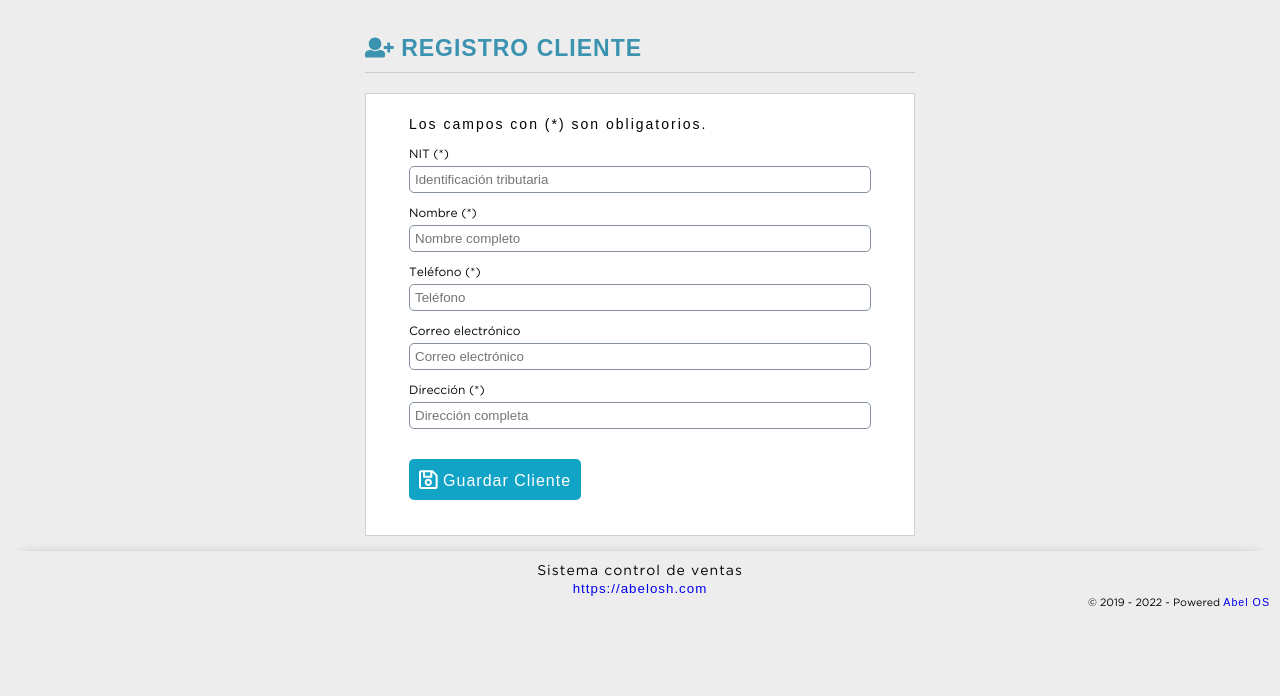
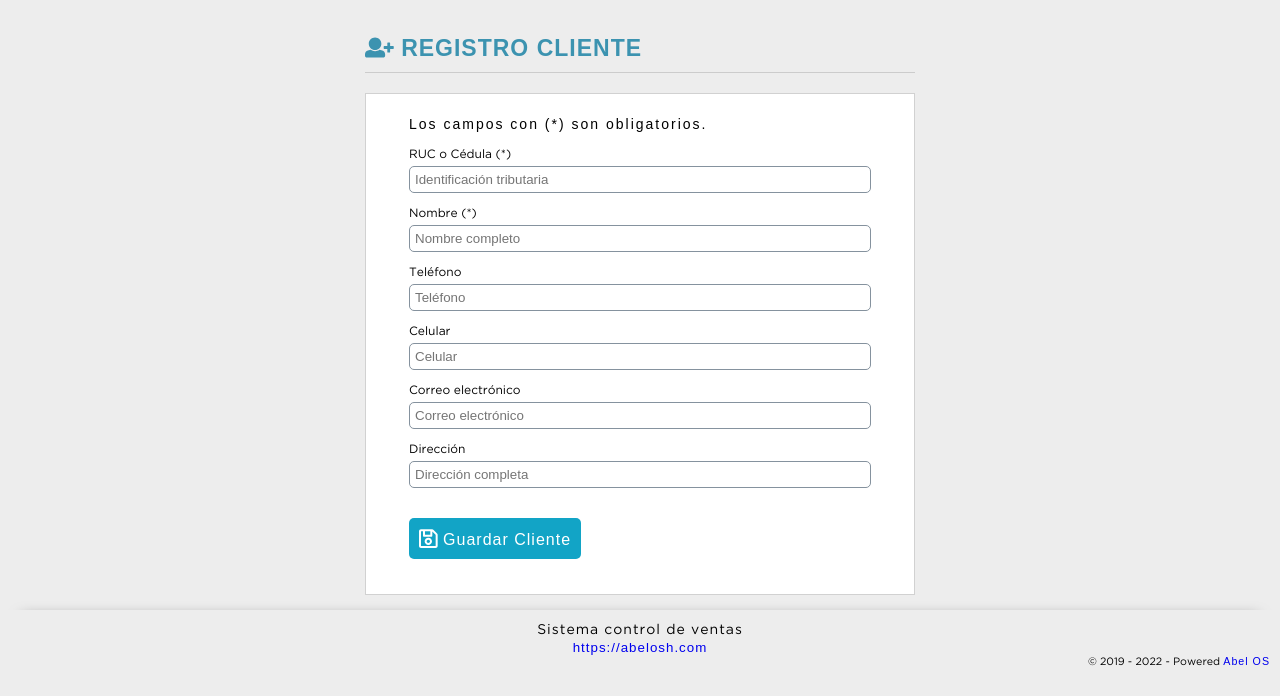
Before and after one commit to cl16f1/SISTEMA-INEQ, a PHP site: page /sistema_facturacion/sistema/clientes/registro_cliente.php in a window 1280 px wide. Shown: the part 75-771 px from the top of the page. Run offline with PHP 8.4, Linux system fonts and the light colour scheme; a user stored in the database is signed in; data comes from the database, SQL or seed files in the repository.

Commit message:
Depuracion tabla cliente y Nuevo campo en el Registro cliente

```diff
--- a/footer.php
+++ b/footer.php
@@ -18,7 +18,7 @@
 				<a href="mailto: <?= EMAIL_EMPRESA;  ?>"><?= EMAIL_EMPRESA; ?></a>
 				<ul>
 					<li><a href="<?= FACEBOOK; ?>" target="_blank"><i class="fab fa-facebook"></i></a></li>
-					<li><a href="<?= WHATSAPP; ?>" target="_blank"><i class="fab fa-whatsapp"></i></a></li>
+					<li><a href="https://api.whatsapp.com/send?phone=<?= WHATSAPP; ?>&amp;text=Hola!%20Me%20pueden%20apoyar" target="_blank"><i class="fab fa-whatsapp"></i></a></li>
 					<li><a href="<?= INSTAGRAM; ?>" target="_blank"><i class="fab fa-instagram"></i></a></li>
 				</ul>
 			</div>
--- a/sistema/clientes/clientes.php
+++ b/sistema/clientes/clientes.php
@@ -19,7 +19,7 @@
 	$desde = ($pagina-1) * $por_pagina;
 	$total_paginas = ceil($total_registro / $por_pagina);
 
-	$query = mysqli_query($conection,"SELECT idcliente,nit,nombre,telefono,correo,correo, DATE_FORMAT(dateadd, '%d/%m/%Y') as fecha FROM cliente
+	$query = mysqli_query($conection,"SELECT idcliente,nit,nombre,telefono,celular,correo, DATE_FORMAT(dateadd, '%d/%m/%Y') as fecha FROM cliente
 									  WHERE estatus = 1 ORDER BY idcliente ASC LIMIT $desde,$por_pagina
 		");
 
@@ -57,9 +57,10 @@
 		<table>
 			<tr>
 				<th>ID</th>
-				<th><?= strtoupper(IDENTIFICACION_TRIBUTARIA); ?></th>
+				<th><?= strtoupper(IDENTIFICACION_TRIBUTARIA); ?> o Cédula</th>
 				<th>Nombre</th>
 				<th>Teléfono</th>
+				<th>Celular</th>
 				<th>Email</th>
 				<th>Fecha</th>
 				<th class="textright">Acciones</th>
@@ -81,6 +82,7 @@
 					<td><?php echo $nit; ?></td>
 					<td><?php echo $data["nombre"]; ?></td>
 					<td><?php echo ($data["telefono"] != 0 ) ? $data["telefono"] : '-'; ?></td>
+					<td><?php echo ($data["celular"] != 0 ) ? $data["celular"] : '-'; ?></td>
 					<td><?php echo $data["correo"]; ?></td>
 					<td><?php echo $data["fecha"]; ?></td>
 
--- a/sistema/clientes/registro_cliente.php
+++ b/sistema/clientes/registro_cliente.php
@@ -5,6 +5,7 @@
 	$nit 		= '';
 	$nombre 	= '';
 	$telefono 	= '';
+	$celular 	= '';
 	$correo  	= '';
 	$direccion  = '';
 	$alert 		= '';
@@ -23,6 +24,7 @@
 	$nit 		= strClean($_POST['nit']);
 	$nombre 	= ucwords(strClean($_POST['nombre']));
 	$telefono 	= intval($_POST['telefono']);
+	$celular 	= intval($_POST['celular']);
 	$correo  	= strtolower(strClean($_POST['correo']));
 	$direccion  = strClean($_POST['direccion']);
 	$usuario_id = intval($_SESSION['idUser']);
@@ -39,14 +41,15 @@
 		if($result > 0){
 			$alert='<p class="msg_error">El número de NIT ya existe o el email, ingrese otro.</p>';
 		}else{
-			$query_insert = mysqli_query($conection,"INSERT INTO cliente(nit,nombre,telefono,correo,direccion,usuario_id)
-													VALUES('$nit','$nombre','$telefono','$correo','$direccion','$usuario_id')");
+			$query_insert = mysqli_query($conection,"INSERT INTO cliente(nit,nombre,telefono,celular,correo,direccion,usuario_id)
+													VALUES('$nit','$nombre','$telefono','$celular','$correo','$direccion','$usuario_id')");
 
 			if($query_insert){
 				$alert='<p class="msg_save">Cliente guardado correctamente.</p>';
 				$nit 		= '';
 				$nombre 	= '';
 				$telefono 	= '';
+				$celular 	= '';
 				$correo  	= '';
 				$direccion  = '';
 				$usuario_id = '';
@@ -70,16 +73,18 @@
 				<div>
 					<p>Los campos con (*) son obligatorios.</p>
 				</div>
-				<label for="nit"><th><?= strtoupper(IDENTIFICACION_TRIBUTARIA); ?></th> (*)</label>
+				<label for="nit"><th><?= strtoupper(IDENTIFICACION_TRIBUTARIA); ?></th> o Cédula (*)</label>
 				<input type="text" name="nit" id="nit" placeholder="Identificación tributaria" value="<?= $nit;  ?>" required>
 				<label for="nombre">Nombre (*)</label>
 				<input type="text" name="nombre" id="nombre" placeholder="Nombre completo" value="<?= $nombre;  ?>" required>
-				<label for="telefono">Teléfono (*)</label>
-				<input type="number" name="telefono" id="telefono" placeholder="Teléfono" value="<?= $telefono;  ?>" required>
-				<label for="telefono">Correo electrónico</label>
+				<label for="telefono">Teléfono</label>
+				<input type="text" name="telefono" id="telefono" placeholder="Teléfono" value="<?= $telefono;  ?>">
+				<label for="celular">Celular</label>
+				<input type="text" name="celular" id="celular" placeholder="Celular" value="<?= $celular;  ?>">
+				<label for="correo">Correo electrónico</label>
 				<input type="email" name="correo" id="correo" placeholder="Correo electrónico" value="<?= $correo;  ?>" >
-				<label for="direccion">Dirección (*)</label>
-				<input type="text" name="direccion" id="direccion" placeholder="Dirección completa" value="<?= $direccion;  ?>" required>
+				<label for="direccion">Dirección </label>
+				<input type="text" name="direccion" id="direccion" placeholder="Dirección completa" value="<?= $direccion;  ?>">
 				<button type="submit" class="btn_save"><i class="far fa-save fa-lg"></i> Guardar Cliente</button>
 			</form>
 		</div>
--- a/sistema/css/style.css
+++ b/sistema/css/style.css
@@ -568,7 +568,7 @@
     border: 1px solid #CCC;
     position: relative;
     cursor: pointer;
-    background: url(../images/uploads/user.png);
+    background: url("../img/user.png");
     background-repeat: no-repeat;
     background-size: cover;
     background-position: center center;
```
Also changed, not shown: DB.sql (+5 -6 lines).
